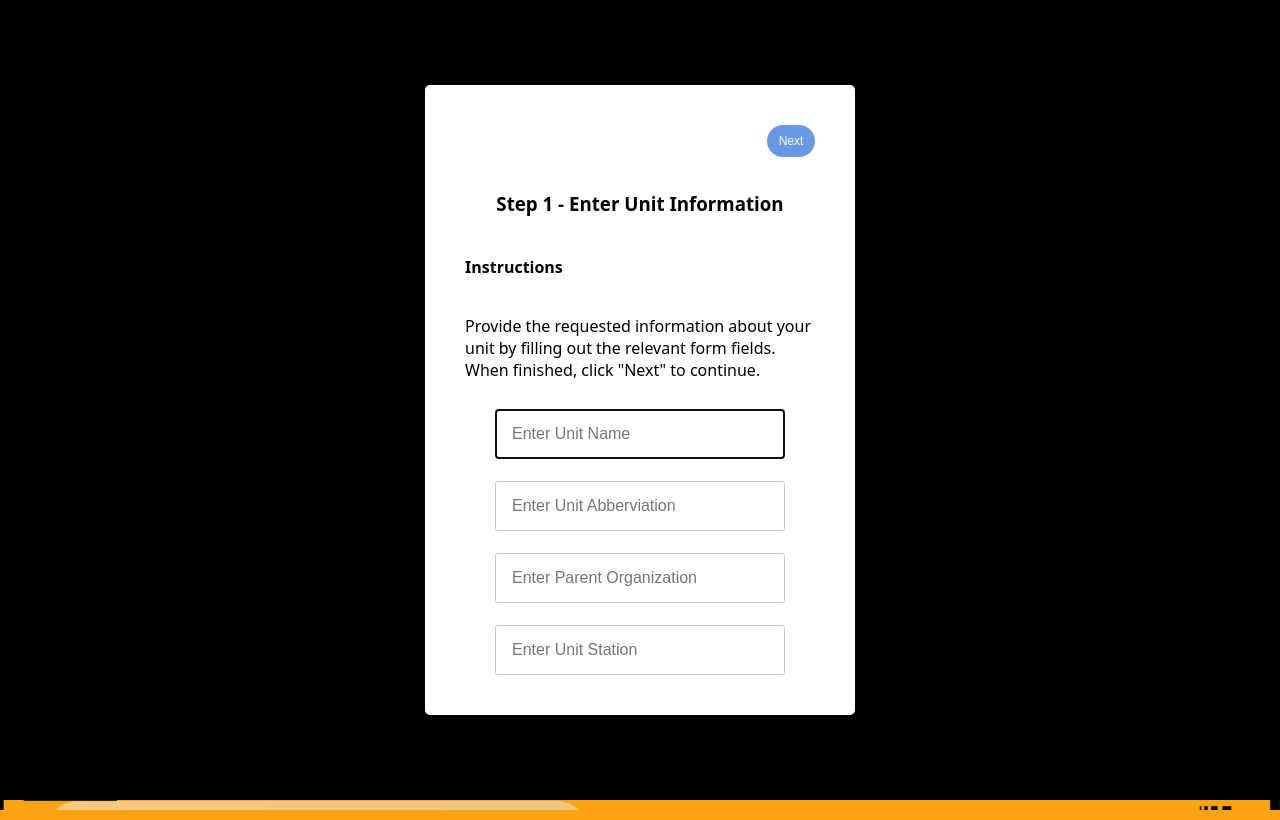
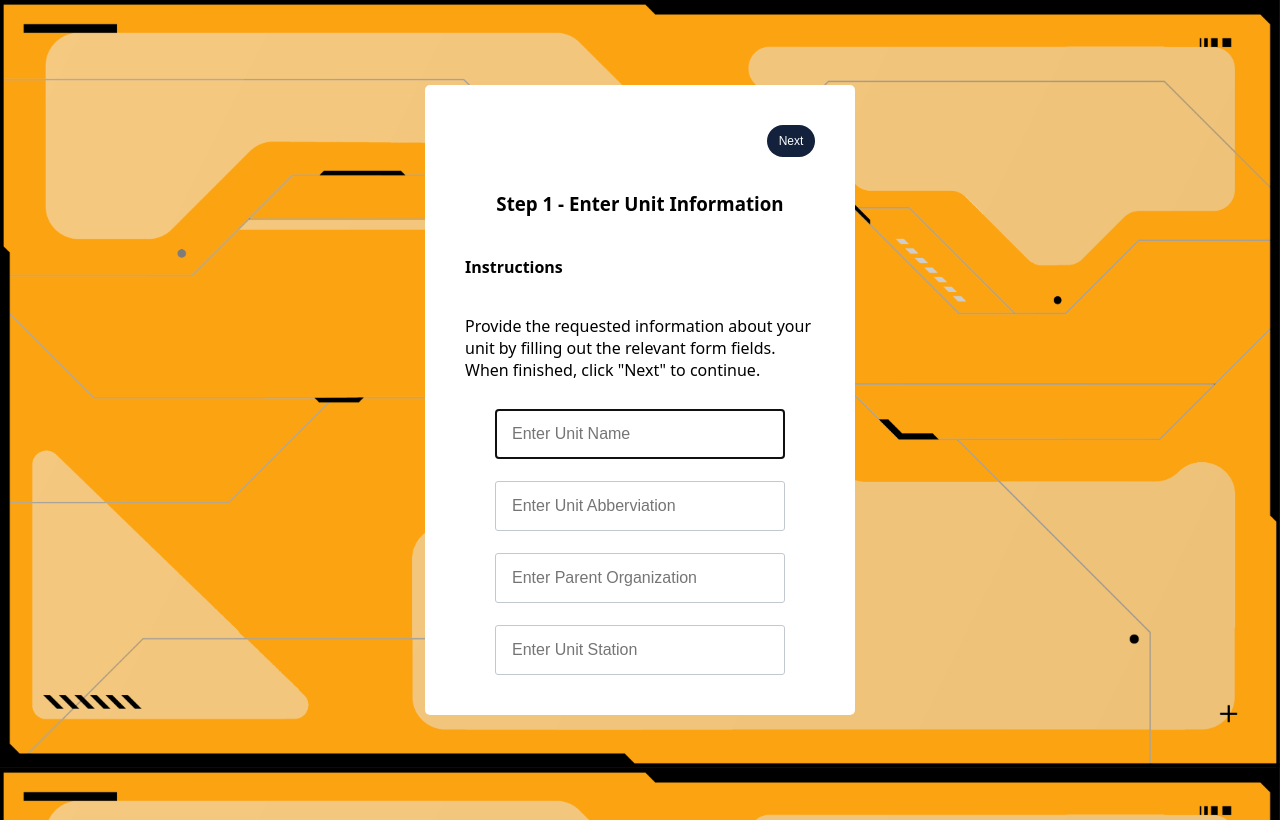
Before and after one commit to officeraggro/SquadDeck, a React (Create React App) app in the folder squad-deck/: page /onboarding in a window 1280 px wide. Built offline with nearby package versions, Linux system fonts and the light colour scheme; no server answers.

Commit message:
Account signup & unit onboarding styling

```diff
--- a/squad-deck/src/Styled/onboarding-page.css
+++ b/squad-deck/src/Styled/onboarding-page.css
@@ -1,10 +1,13 @@
 .onboarding-main {
-  background-color: rgb(0, 0, 0);
   width: 100%;
   height: 100vh;
   overflow: hidden;
   font-family: system-ui, -apple-system, BlinkMacSystemFont, "Segoe UI", Roboto,
     Oxygen, Ubuntu, Cantarell, "Open Sans", "Helvetica Neue", sans-serif;
+  background-color: #fca311;
+  background-image: url("../Images/BackDropOpacity.png");
+  background-size: 100vw;
+  margin-bottom: 10px;
 }
 
 .onboarding-grid-container {
@@ -71,7 +74,7 @@
 }
 
 .form-nav-button {
-  background-color: #6999e2;
+  background-color: #14213d;
   border-radius: 50px;
   height: 2rem;
   width: 3rem;
@@ -81,7 +84,7 @@
 }
 
 .add-workcenter-button {
-  background-color: #6999e2;
+  background-color: #14213d;
   border-radius: 50px;
   height: 3rem;
   width: 20rem;
@@ -92,7 +95,7 @@
 }
 
 .onboarding-submit-button, .onboarding-cancel-button {
-  background-color: #6999e2;
+  background-color: #14213d;
   border-radius: 50px;
   height: 3rem;
   width: 20rem;
@@ -102,7 +105,7 @@
 }
 
 .onboarding-submit-button:hover, .onboarding-cancel-button:hover {
-  background-color: #2b5aa0;
+  background-color: #14213d;
 
 }
 
--- a/squad-deck/src/Styled/signup-page.css
+++ b/squad-deck/src/Styled/signup-page.css
@@ -1,9 +1,13 @@
+
 .signup-main {
-  background-color: rgb(0, 0, 0);
   width: 100%;
   height: 100vh;
   overflow: hidden;
   font-family: system-ui, -apple-system, BlinkMacSystemFont, 'Segoe UI', Roboto, Oxygen, Ubuntu, Cantarell, 'Open Sans', 'Helvetica Neue', sans-serif;
+  background-color: #fca311;
+  background-image: url("../Images/BackDropOpacity.png");
+  background-size: 100vw;
+  margin-bottom: 10px;
 }
 
 .signup-grid-container {
@@ -85,7 +89,7 @@
 }
 
 .signup-submit-button, .cancel-button {
-    background-color: #6999e2;
+    background-color: #14213d;
     border-radius: 50px;
     height: 3rem;
     width: 20rem;
@@ -127,6 +131,6 @@
     margin-top: 4px;
     font-size: 10pt;
     font-weight: bolder;
-    color: #6999e2;
+    color: #14213d;
     cursor: pointer;
 }
--- a/squad-deck/src/pages/signup-page.js
+++ b/squad-deck/src/pages/signup-page.js
@@ -265,7 +265,8 @@ const SignupPage = () => {
               <div className="onboarding-prompt">
                 <p>
                   Don't see your unit listed?{" "}
-                  <Link to="/onboarding">New Unit Onboarding</Link>
+                  <br />Go to
+                  <Link to="/onboarding">&nbsp;New Unit Onboarding</Link>
                 </p>
               </div>
               <div className="signup-footer">
--- a/squad-deck/src/pages/unit-onboarding-page.js
+++ b/squad-deck/src/pages/unit-onboarding-page.js
@@ -21,9 +21,6 @@ const UnitOnboardingPage = () => {
     <>
       <div className='onboarding-main'>
         <div className='onboarding-grid-container'>
-          <header className='onboarding-header'>
-            <h1>New Unit Onboarding</h1>
-          </header>
           <OnboardingFormProvider>
               <UnitOnboardingForm units={units} />
           </OnboardingFormProvider>
```
